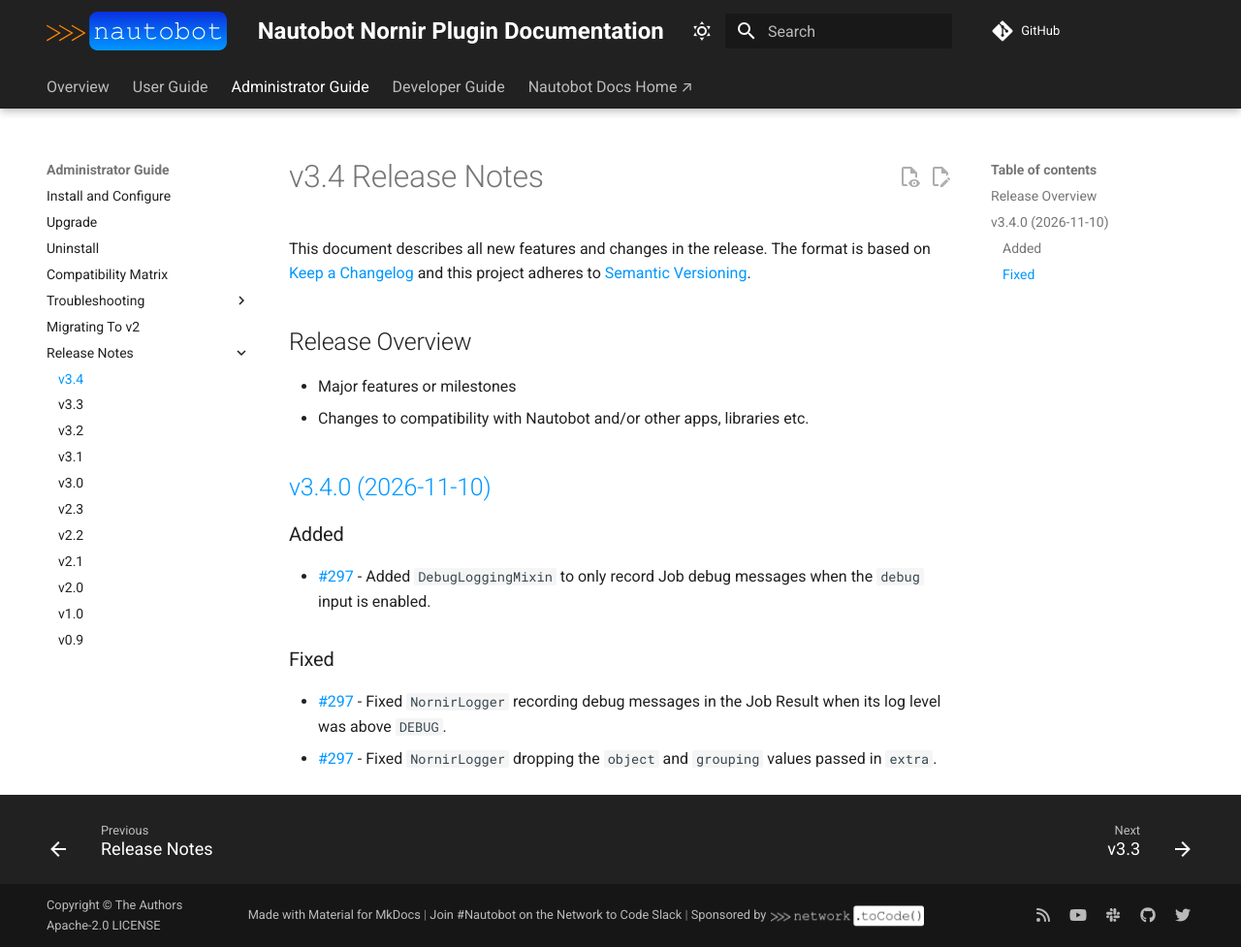
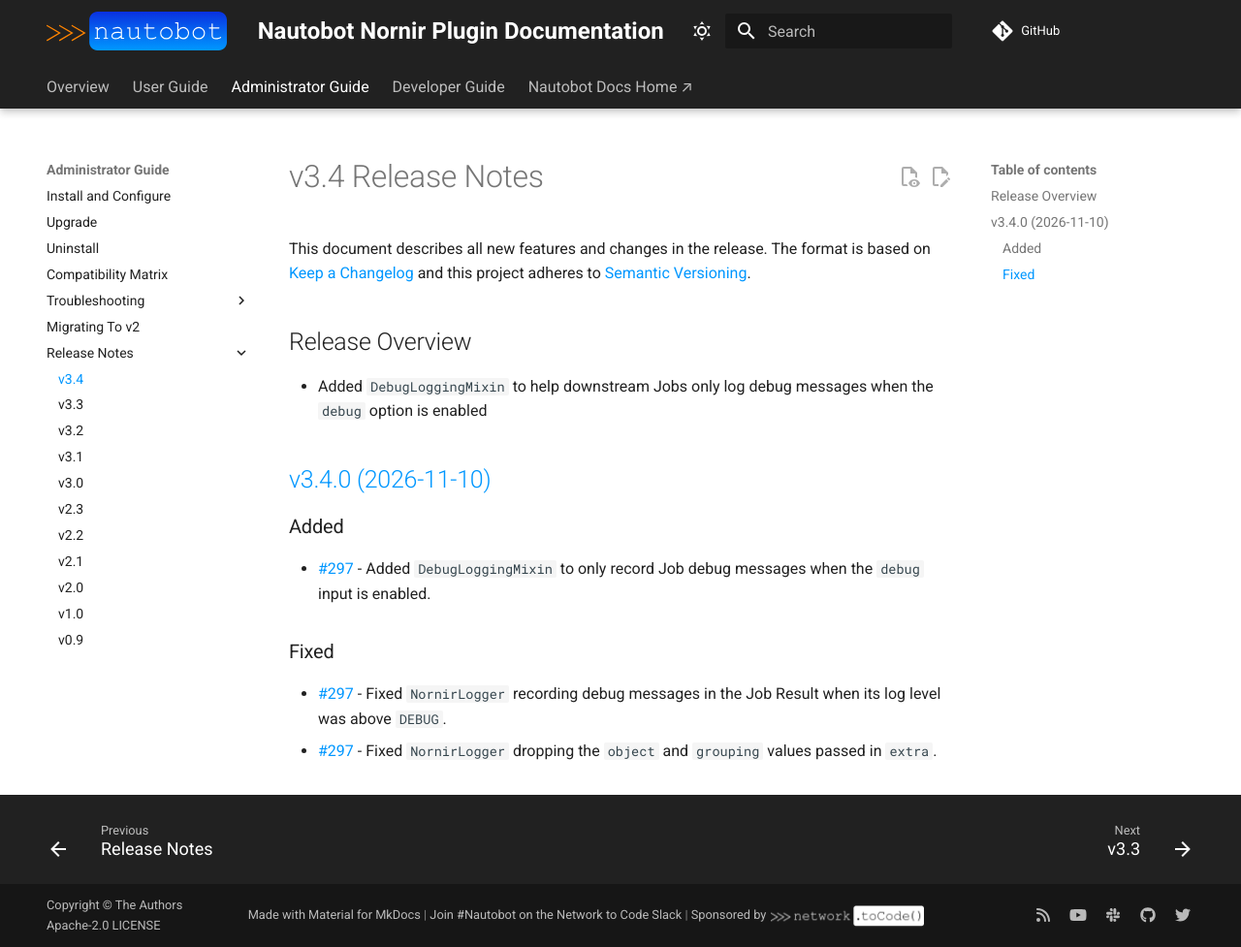
Before and after one commit to nautobot/nautobot-app-nornir, an MkDocs documentation site: the page built from docs/admin/release_notes/version_3.4.md, in a window 1280 px wide and 977 px high. Shown: the whole window at 97% size. Built offline with MkDocs 1.6.1 and Material for MkDocs 9.7.7, drawn with Linux system fonts in a browser that asks for light colours; comment, search, counter and statistics services are not loaded.

Commit message:
Apply suggestion from @joewesch

```diff
--- a/docs/admin/release_notes/version_3.4.md
+++ b/docs/admin/release_notes/version_3.4.md
@@ -4,8 +4,7 @@
 
 ## Release Overview
 
-- Major features or milestones
-- Changes to compatibility with Nautobot and/or other apps, libraries etc.
+- Added `DebugLoggingMixin` to help downstream Jobs only log debug messages when the `debug` option is enabled
 
 <!-- towncrier release notes start -->
 
```
